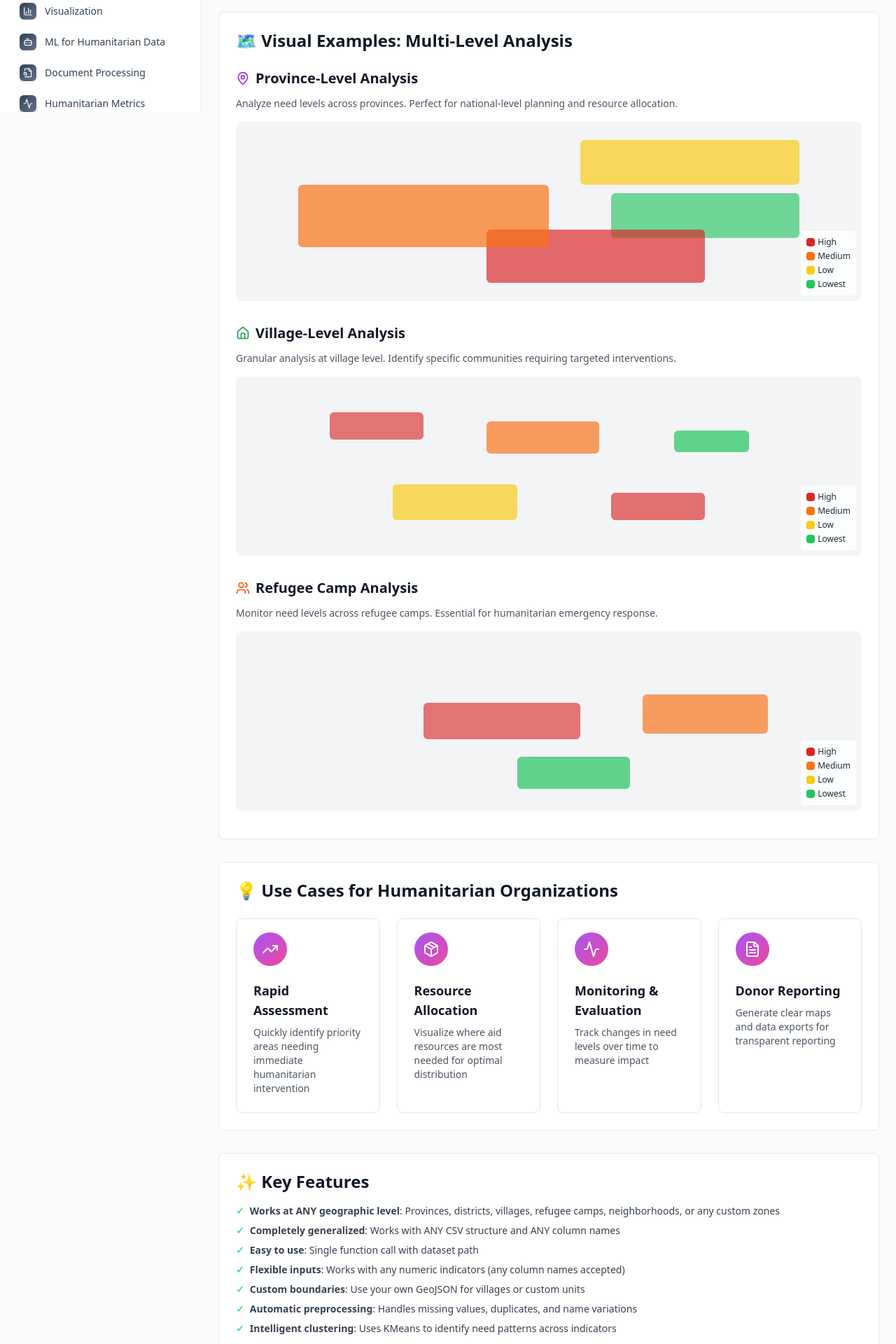
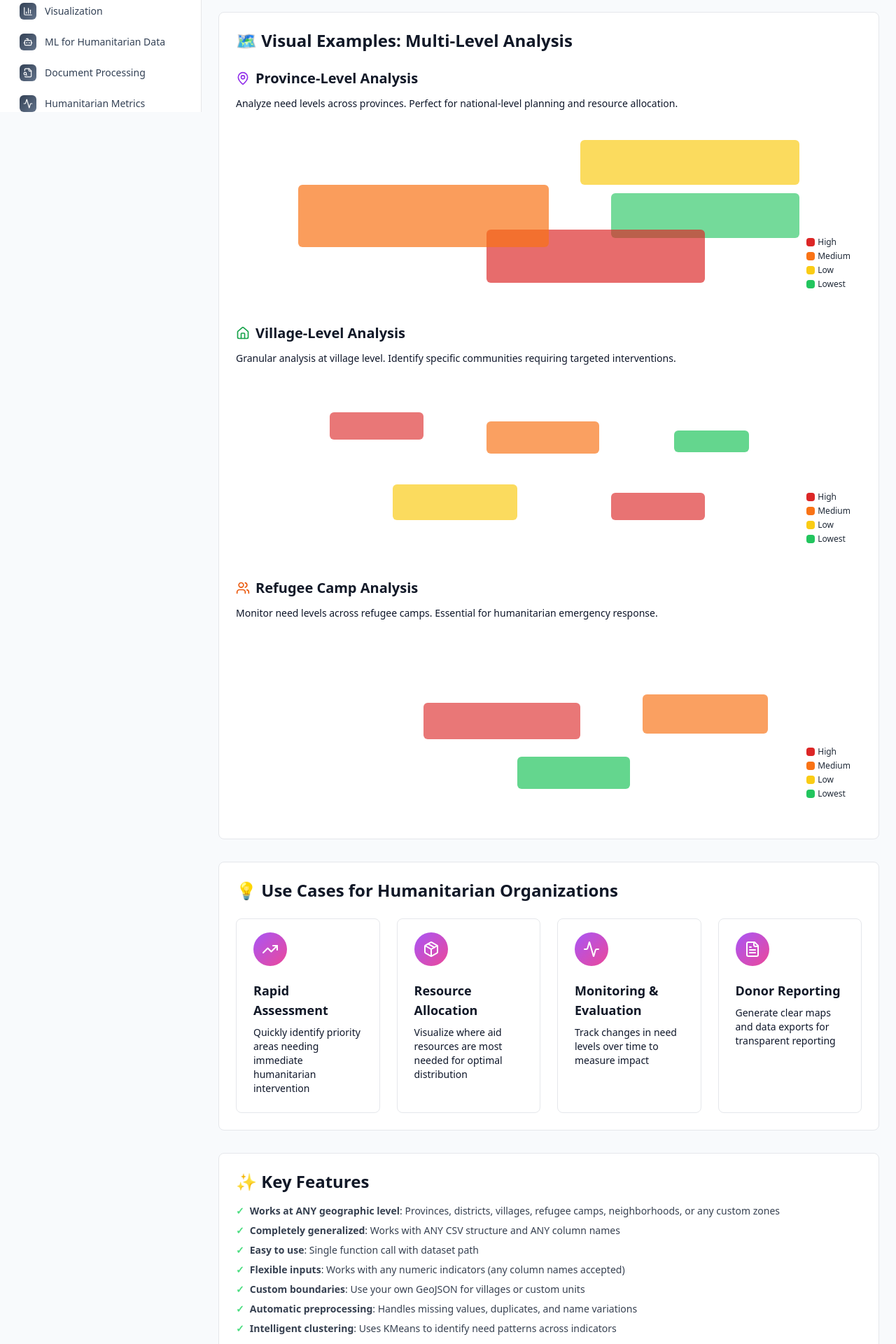
Before and after one commit to fiafghan/HudaWebSite, a React (Vite) app: page /docs/aidmind in a window 1280 px wide. Shown: the part 640-2560 px from the top of the page at 70% size. Built offline with nearby package versions, Linux system fonts and the light colour scheme.

Commit message:
new update

```diff
--- a/src/pages/docs/AidMind.tsx
+++ b/src/pages/docs/AidMind.tsx
@@ -73,7 +73,7 @@ function MapVisualization({ level, isDark }: { level: 'province' | 'village' | '
   }
 
   return (
-    <div className={`relative w-full h-64 rounded-lg ${isDark ? 'bg-slate-900' : 'bg-gray-100'} overflow-hidden`}>
+    <div className={`relative w-full h-64 rounded-lg ${isDark ? 'bg-slate-900' : ''} overflow-hidden`}>
       {getRegions().map((region, i) => (
         <div
           key={i}
@@ -109,7 +109,7 @@ function UseCaseCard({ icon: Icon, title, description, isDark }: { icon: any; ti
         <Icon className="w-6 h-6 text-white" />
       </div>
       <h3 className={`text-lg font-semibold mb-2 ${isDark ? 'text-white' : 'text-gray-900'}`}>{title}</h3>
-      <p className={`text-sm ${isDark ? 'text-gray-100' : 'text-gray-600'}`}>{description}</p>
+      <p className={`text-sm ${isDark ? 'text-gray-100' : ''}`}>{description}</p>
     </div>
   )
 }
@@ -167,7 +167,7 @@ export default function AidMind() {
               <MapPin className={`w-5 h-5 ${isDark ? 'text-purple-400' : 'text-purple-600'}`} />
               <h3 className={`text-xl font-semibold ${isDark ? 'text-gray-100' : 'text-gray-900'}`}>Province-Level Analysis</h3>
             </div>
-            <p className={`text-sm mb-4 ${isDark ? 'text-gray-200' : 'text-gray-600'}`}>
+            <p className={`text-sm mb-4 ${isDark ? 'text-gray-200' : ''}`}>
               Analyze need levels across provinces. Perfect for national-level planning and resource allocation.
             </p>
             <MapVisualization level="province" isDark={isDark} />
@@ -179,7 +179,7 @@ export default function AidMind() {
               <Home className={`w-5 h-5 ${isDark ? 'text-green-400' : 'text-green-600'}`} />
               <h3 className={`text-xl font-semibold ${isDark ? 'text-gray-100' : 'text-gray-900'}`}>Village-Level Analysis</h3>
             </div>
-            <p className={`text-sm mb-4 ${isDark ? 'text-gray-200' : 'text-gray-600'}`}>
+            <p className={`text-sm mb-4 ${isDark ? 'text-gray-200' : ''}`}>
               Granular analysis at village level. Identify specific communities requiring targeted interventions.
             </p>
             <MapVisualization level="village" isDark={isDark} />
@@ -191,7 +191,7 @@ export default function AidMind() {
               <Users className={`w-5 h-5 ${isDark ? 'text-orange-400' : 'text-orange-600'}`} />
               <h3 className={`text-xl font-semibold ${isDark ? 'text-gray-100' : 'text-gray-900'}`}>Refugee Camp Analysis</h3>
             </div>
-            <p className={`text-sm mb-4 ${isDark ? 'text-gray-200' : 'text-gray-600'}`}>
+            <p className={`text-sm mb-4 ${isDark ? 'text-gray-200' : ''}`}>
               Monitor need levels across refugee camps. Essential for humanitarian emergency response.
             </p>
             <MapVisualization level="camp" isDark={isDark} />
@@ -297,9 +297,9 @@ cd aidmind
 pip install -r requirements.txt
 pip install -e .`}</code></pre>
 
-          <div className={`mt-4 p-4 rounded-lg border ${isDark ? 'bg-gray-800 border-gray-600' : 'bg-gray-100 border-gray-200'}`}>
-            <h3 className={`text-sm font-semibold mb-2 ${isDark ? 'text-white' : 'text-gray-900'}`}>📚 Requirements</h3>
-            <p className={`text-sm font-mono ${isDark ? 'text-gray-100' : 'text-gray-600'}`}>
+          <div className={`mt-4 p-4 rounded-lg border ${isDark ? 'bg-gray-800 border-gray-600' : ''}`}>
+            <h3 className={`text-sm font-semibold mb-2 ${isDark ? 'text-white' : ''}`}>📚 Requirements</h3>
+            <p className={`text-sm font-mono ${isDark ? 'text-gray-100' : ''}`}>
               Python 3.8+ | pandas | numpy | scikit-learn | folium | requests | pycountry | branca | shapely
             </p>
           </div>
```
